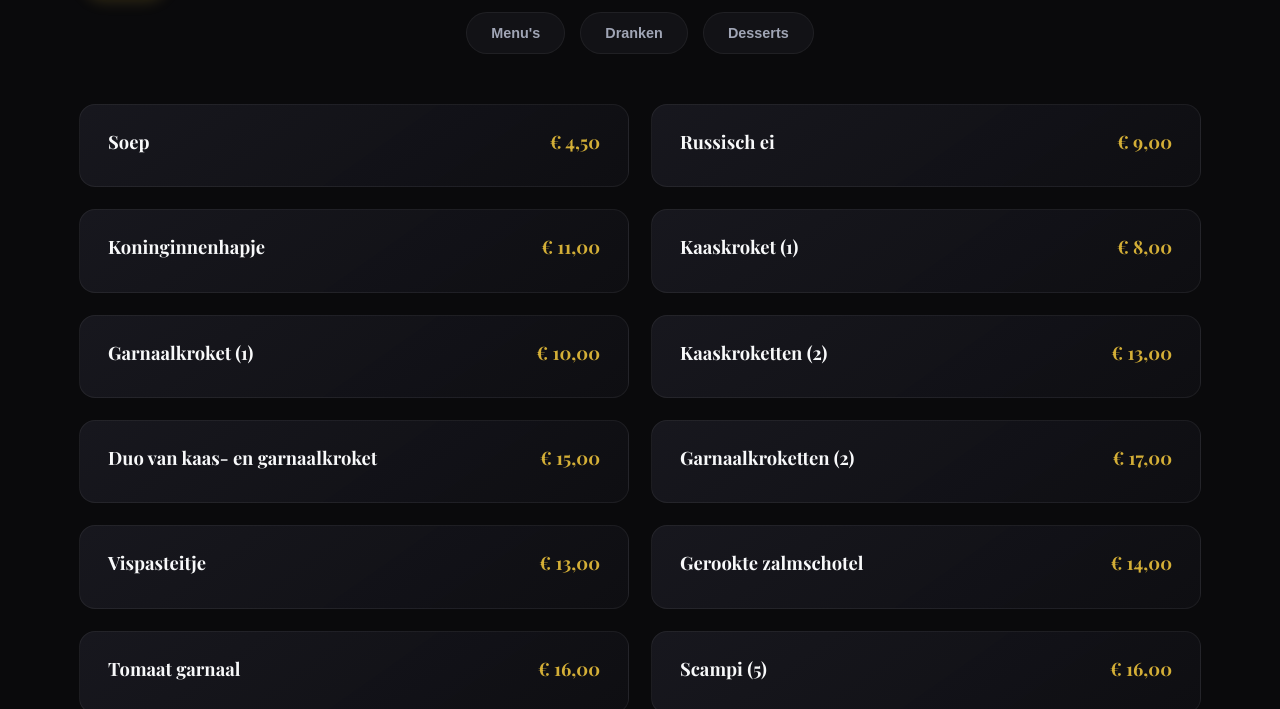
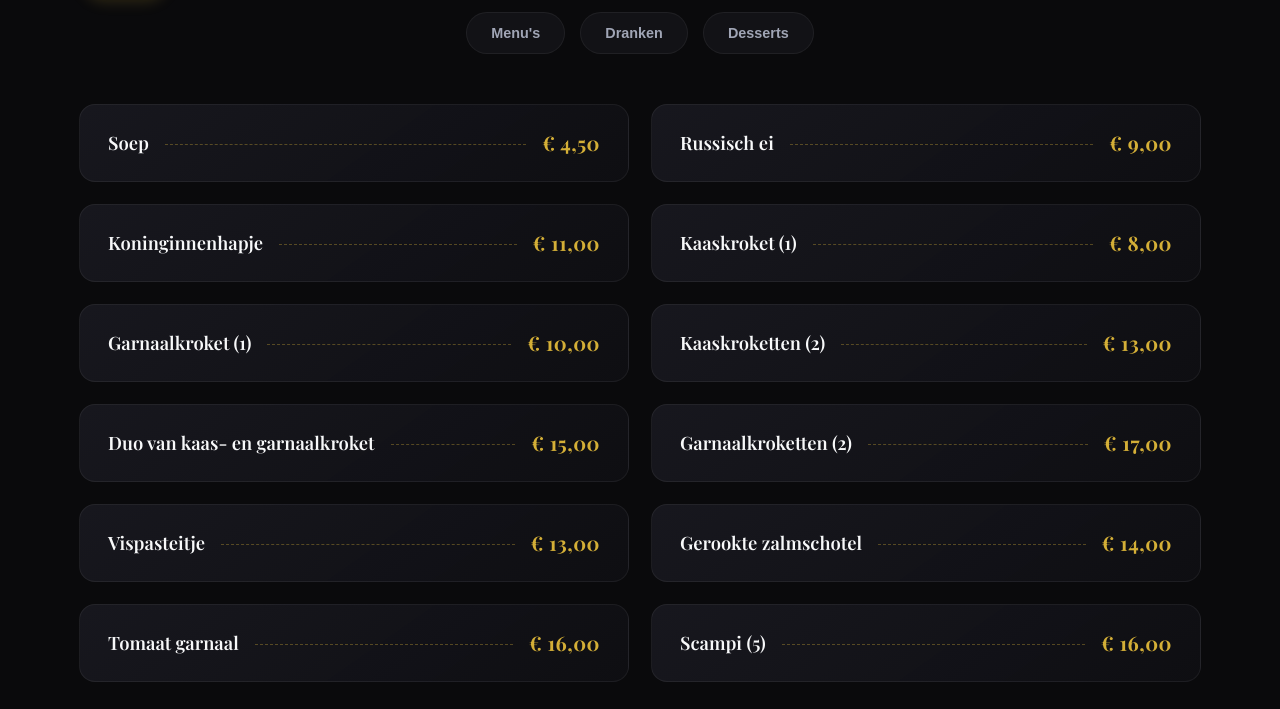
Before and after one commit to Moamel06/De-Ram, a plain HTML site: page menu.html in a window 1280 px wide. Shown: the part 831-1540 px from the top of the page. Drawn offline with nearby package versions, Linux system fonts and the light colour scheme; a web font is replaced by a local one.

Commit message:
Add luxury dashed line styling between dish names and prices

```diff
--- a/style.css
+++ b/style.css
@@ -759,22 +759,47 @@ header.scrolled .navbar {
 }
 
 .menu-item-content {
+    width: 100%;
     flex-grow: 1;
 }
 
 .menu-item-title {
     display: flex;
+    align-items: center;
     justify-content: space-between;
-    align-items: baseline;
-    margin-bottom: 8px;
+    width: 100%;
+    gap: 8px;
     font-size: 1.15rem;
 }
 
+.menu-item-title h4 {
+    order: 1;
+    font-family: var(--font-heading);
+    font-size: 1.15rem;
+    font-weight: 600;
+    color: var(--text-primary);
+    margin: 0;
+}
+
+.menu-item-title::after {
+    content: '';
+    order: 2;
+    flex-grow: 1;
+    border-bottom: 1px dashed rgba(var(--accent-rgb), 0.35);
+    margin: 0 8px;
+    align-self: center;
+    position: relative;
+    top: 2px;
+}
+
 .menu-item-price {
+    order: 3;
     font-weight: 700;
+    font-size: 1.25rem;
     color: var(--accent);
     font-family: var(--font-heading);
-}
+    white-space: nowrap;
+    letter-spacing: 0.5px;
 }
 
 .menu-item-desc {
@@ -826,6 +851,10 @@ header.scrolled .navbar {
     background: none;
     border: none;
     box-shadow: none;
+}
+
+.menu-section-title::after {
+    display: none !important;
 }
 
 .menu-section-title:first-of-type {
```
